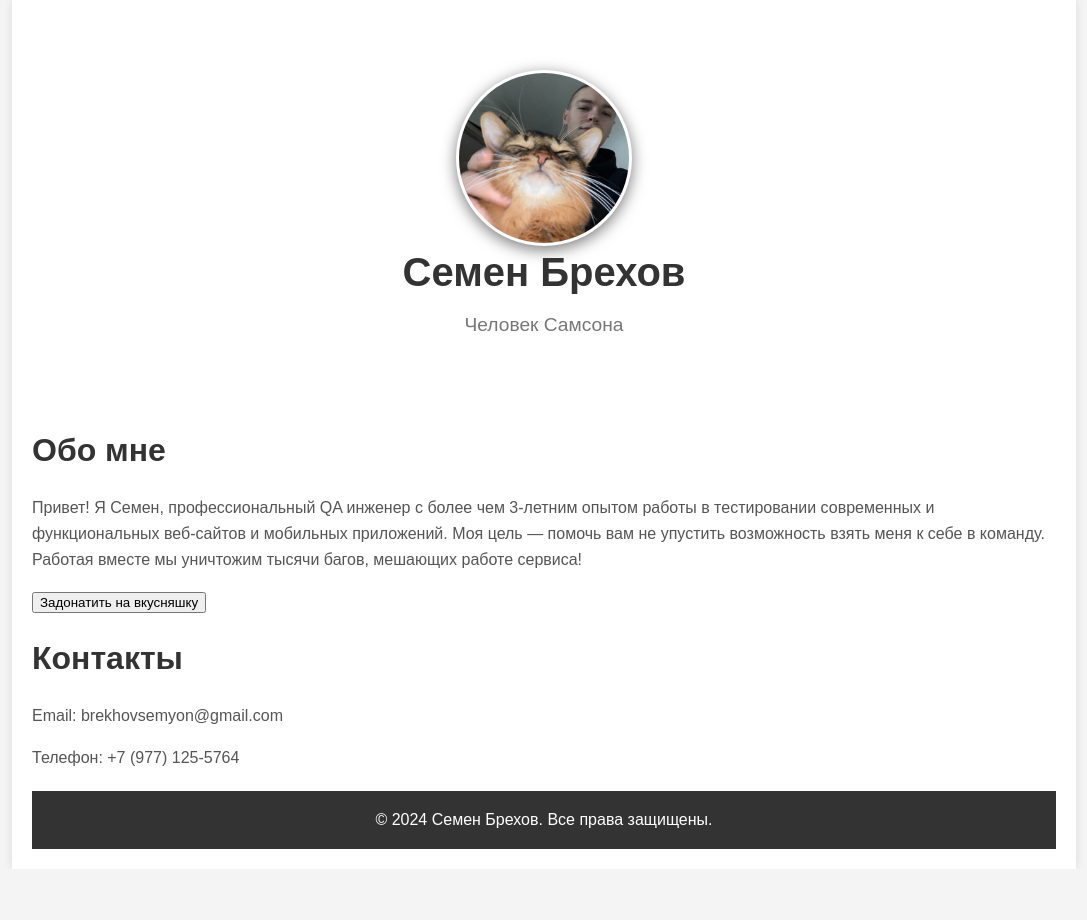
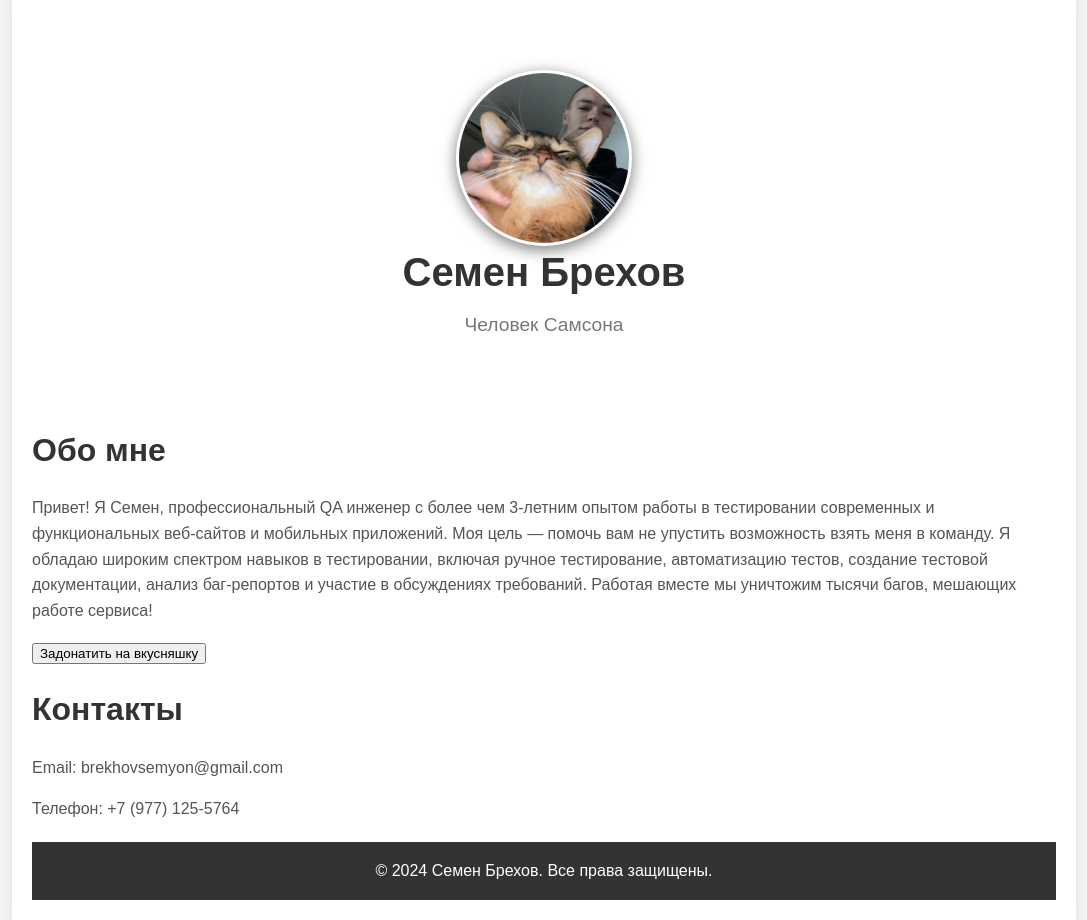
Before and after one commit to SemenBrekhovQA/SemenBrekhovQA.github.io, a plain HTML site: page index1.html in a window 1280 px wide. Shown: the whole page, without its empty margins (96-1183 px from the left). Before the commit the page ends 869 px from the top, so only its background shows below. Drawn offline with Linux system fonts and the light colour scheme.

Commit message:
Add files via upload

```diff
--- a/index1.html
+++ b/index1.html
@@ -79,7 +79,7 @@
         </header>
         <div class="content">
             <h2>Обо мне</h2>
-            <p>Привет! Я Семен, профессиональный QA инженер с более чем 3-летним опытом работы в тестировании современных и функциональных веб-сайтов и мобильных приложений. Моя цель — помочь вам не упустить возможность взять меня к себе в команду. Работая вместе мы уничтожим тысячи багов, мешающих работе сервиса! </p>
+            <p>Привет! Я Семен, профессиональный QA инженер с более чем 3-летним опытом работы в тестировании современных и функциональных веб-сайтов и мобильных приложений. Моя цель — помочь вам не упустить возможность взять меня в команду. Я обладаю широким спектром навыков в тестировании, включая ручное тестирование, автоматизацию тестов, создание тестовой документации, анализ баг-репортов и участие в обсуждениях требований. Работая вместе мы уничтожим тысячи багов, мешающих работе сервиса! </p>
         </div>
         <button type="button">Задонатить на вкусняшку</button>
                 <script type="text/javascript" src="js.js"></script>
```
